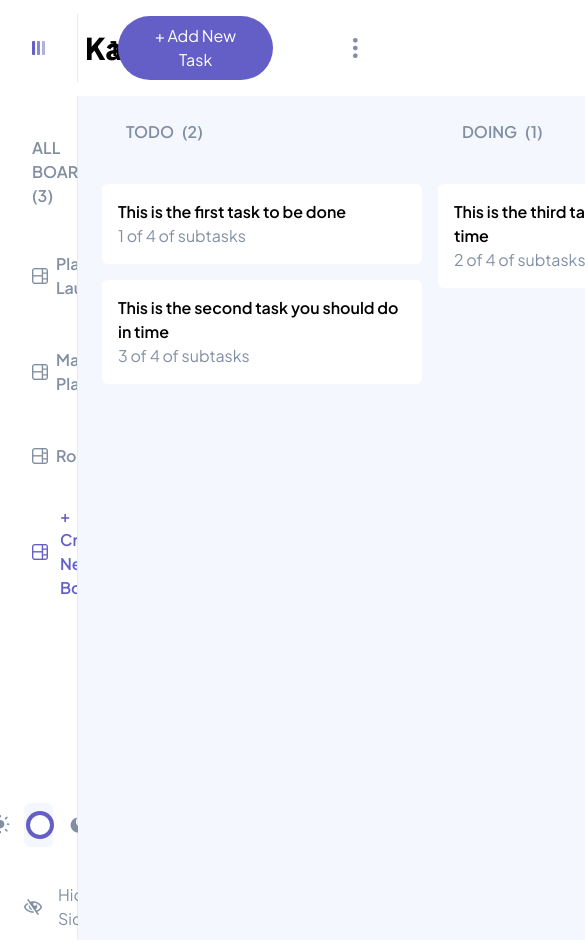
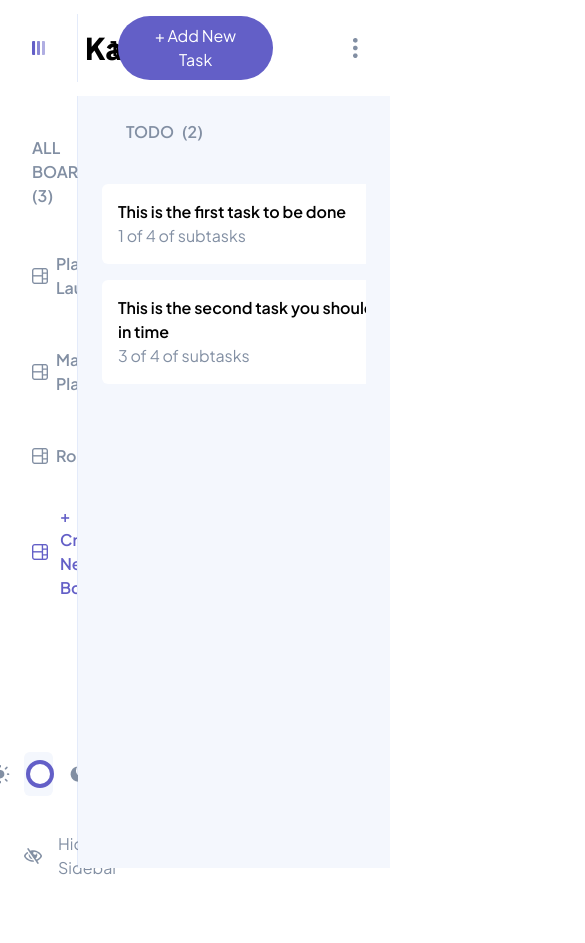
Before and after one commit to Jaystar-Bee/Kanban, a Vue app: page /1/1 in a window 390 px wide. Shown: the top 943 px of the page, 585 px wide, since content can reach past the window. After the commit the page ends 892 px from the top, so only its background shows below. Built offline with nearby package versions, Linux system fonts and the light colour scheme.

Commit message:
added the scroll responsiveness and height accuracy

```diff
--- a/src/App.vue
+++ b/src/App.vue
@@ -12,7 +12,11 @@ import TheHeader from "@/components/common/TheHeader.vue";
 
 <style >
 body {
-  max-height: 100vh;
+  height: 100vh;
   overflow: hidden;
 }
+
+#app {
+  height: 100%;
+}
 </style>
--- a/src/components/Home/BoardView.vue
+++ b/src/components/Home/BoardView.vue
@@ -5,7 +5,7 @@
       border-r
       dark:border-primary-dark-3
       border-primary-lighter
-      h-screen
+      h-[100%]
       text-primary-dark-4
       pt-10
       dark:bg-primary-dark-1
--- a/src/components/Home/ColumnView.vue
+++ b/src/components/Home/ColumnView.vue
@@ -2,20 +2,45 @@
   <section
     class="
       bg-primary-lightest
-      min-h-screen
+      h-[100%]
+      w-[80%]
       p-6
       flex-1
       dark:bg-primary-dark dark:text-white
       duration-500
     "
   >
-    <div class="flex space-x-4">
+    <div
+      class="
+        flow
+        flex
+        space-x-4
+        w-[100%]
+        h-[98%]
+        overflow-y-hidden overflow-x-hidden
+        hover:overflow-y-auto hover:overflow-x-auto
+      "
+    >
       <OneColumn
         v-for="column in allColumns"
         :key="column.id"
         :column="column"
-        class="min-w-[20rem] text-primary-dark-4 font-bold"
+        class="min-w-[20rem] max-w-[24rem] text-primary-dark-4 font-bold"
       />
+      <div class="min-w-[20rem] max-w-[24rem] bg-primary-lighter rounded-md">
+        <p
+          class="
+            text-primary-dark-3
+            font-semibold
+            flex
+            items-center
+            justify-center
+            h-full
+          "
+        >
+          + New Column
+        </p>
+      </div>
     </div>
   </section>
 </template>
@@ -35,11 +60,16 @@ const { allColumns } = columnStore;
 </script>
 
 <style scoped>
-.overflow-x-scroll::-webkit-scrollbar-track {
-  background: transparent;
+.flow::-webkit-scrollbar {
+  height: 0.5rem;
+  width: 0.5rem;
 }
-.overflow-x-scroll::-webkit-scrollbar {
-  opacity: 0;
-  display: none;
+.flow {
+  scrollbar-width: none;
+  -ms-overflow-style: none;
+}
+.flow::-webkit-scrollbar-thumb {
+  background: #ccc;
+  border-radius: 2px;
 }
 </style>
--- a/src/views/HomeView.vue
+++ b/src/views/HomeView.vue
@@ -1,4 +1,5 @@
 <template>
+  <teleport to="body">
     <div
       v-if="!boardIsVisible"
       class="fixed bottom-[6vh] z-10"
@@ -17,7 +18,8 @@
         <img src="./../assets/images/open__eye.png" alt="eye" />
       </div>
     </div>
-  <main class="flex">
+  </teleport>
+  <main class="flex h-[calc(100%-72px)]">
     <BoardView v-if="boardIsVisible" @close="changeBoardVisibility"></BoardView>
     <router-view></router-view>
   </main>
```
Lines whose indentation alone changed are shown as unchanged.
